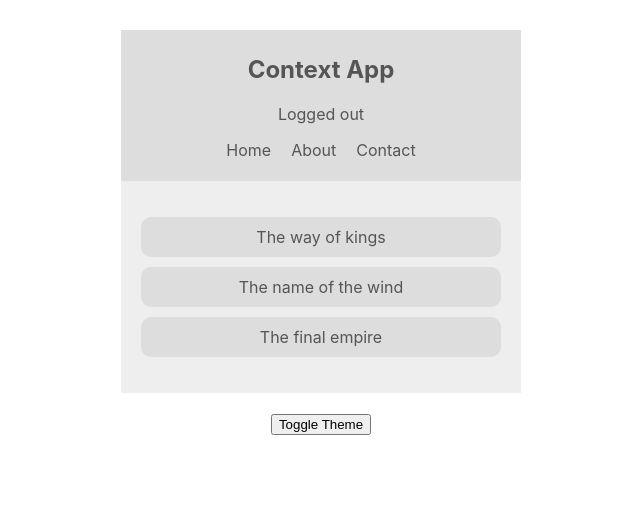
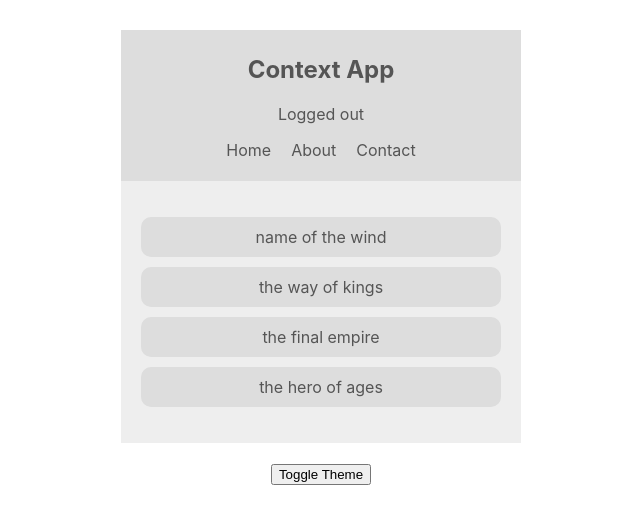
Before and after one commit to olivercastroteran/reading-list, a React (Create React App) app: page / in a window 1280 px wide. Shown: the top 524 px of the page, without its empty margins (319-959 px from the left). Built offline with nearby package versions, Linux system fonts and the light colour scheme.

Commit message:
components transform into functional components

```diff
--- a/src/App.js
+++ b/src/App.js
@@ -2,6 +2,7 @@
 import Navbar from './components/Navbar';
 import ThemeToggle from './components/ThemeToggle';
 import AuthContextProvider from './contexts/AuthContext';
+import BookContextProvider from './contexts/BookContext';
 import ThemeContextProvider from './contexts/ThemeContext';
 
 function App() {
@@ -10,7 +11,9 @@
       <ThemeContextProvider>
         <AuthContextProvider>
           <Navbar />
-          <BookList />
+          <BookContextProvider>
+            <BookList />
+          </BookContextProvider>
           <ThemeToggle />
         </AuthContextProvider>
       </ThemeContextProvider>
--- a/src/components/BookList.js
+++ b/src/components/BookList.js
@@ -1,10 +1,10 @@
-import React, { Component } from 'react';
+import React, { useContext } from 'react';
+import { BookContext } from '../contexts/BookContext';
 import { ThemeContext } from '../contexts/ThemeContext';
 
-class BookList extends Component {
-  static contextType = ThemeContext;
-  render() {
-    const { isLightTheme, light, dark } = this.context;
+const BookList = () => {
+  const { isLightTheme, light, dark } = useContext(ThemeContext);
+  const { books } = useContext(BookContext);
   const theme = isLightTheme ? light : dark;
   return (
     <div
@@ -12,13 +12,14 @@
       style={{ color: theme.syntax, background: theme.bg }}
     >
       <ul>
-          <li style={{ background: theme.ui }}>The way of kings</li>
-          <li style={{ background: theme.ui }}>The name of the wind</li>
-          <li style={{ background: theme.ui }}>The final empire</li>
+        {books.map((book) => (
+          <li key={book.id} style={{ background: theme.ui }}>
+            {book.title}
+          </li>
+        ))}
       </ul>
     </div>
   );
-  }
-}
+};
 
 export default BookList;
--- a/src/components/Navbar.js
+++ b/src/components/Navbar.js
@@ -1,17 +1,12 @@
-import React, { Component } from 'react';
+import React, { useContext } from 'react';
 import { ThemeContext } from '../contexts/ThemeContext';
 import { AuthContext } from '../contexts/AuthContext';
 
-class Navbar extends Component {
-  render() {
-    return (
-      <AuthContext.Consumer>
-        {(authContext) => (
-          <ThemeContext.Consumer>
-            {(themContext) => {
-              const { isAuthenticated, toggleAuth } = authContext;
-              const { isLightTheme, light, dark } = themContext;
+const Navbar = () => {
+  const { isAuthenticated, toggleAuth } = useContext(AuthContext);
+  const { isLightTheme, light, dark } = useContext(ThemeContext);
   const theme = isLightTheme ? light : dark;
+
   return (
     <nav style={{ background: theme.ui, color: theme.syntax }}>
       <h1>Context App</h1>
@@ -25,12 +20,6 @@
       </ul>
     </nav>
   );
-            }}
-          </ThemeContext.Consumer>
-        )}
-      </AuthContext.Consumer>
-    );
-  }
-}
+};
 
 export default Navbar;
--- a/src/components/ThemeToggle.js
+++ b/src/components/ThemeToggle.js
@@ -1,13 +1,9 @@
-import React, { Component } from 'react';
+import React, { useContext } from 'react';
 import { ThemeContext } from '../contexts/ThemeContext';
 
-class ThemeToggle extends Component {
-  static contextType = ThemeContext;
-
-  render() {
-    const { toggleTheme } = this.context;
-    return <button onClick={toggleTheme}>Toggle Theme</button>;
-  }
-}
+const ThemeToggle = () => {
+  const { toggleTheme } = useContext(ThemeContext);
+  return <button onClick={toggleTheme}>Toggle Theme</button>;
+};
 
 export default ThemeToggle;
--- /dev/null
+++ b/src/contexts/BookContext.js
@@ -0,0 +1,20 @@
+import React, { createContext, useState } from 'react';
+
+export const BookContext = createContext();
+
+const BookContextProvider = (props) => {
+  const [books] = useState([
+    { title: 'name of the wind', id: 1 },
+    { title: 'the way of kings', id: 2 },
+    { title: 'the final empire', id: 3 },
+    { title: 'the hero of ages', id: 4 },
+  ]);
+
+  return (
+    <BookContext.Provider value={{ books }}>
+      {props.children}
+    </BookContext.Provider>
+  );
+};
+
+export default BookContextProvider;
```
Also changed, not shown: 1 other file (tests, documents, lock files or other folders). Lines whose indentation alone changed are shown as unchanged.
